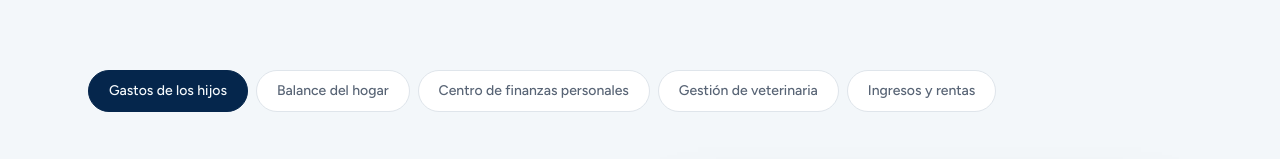
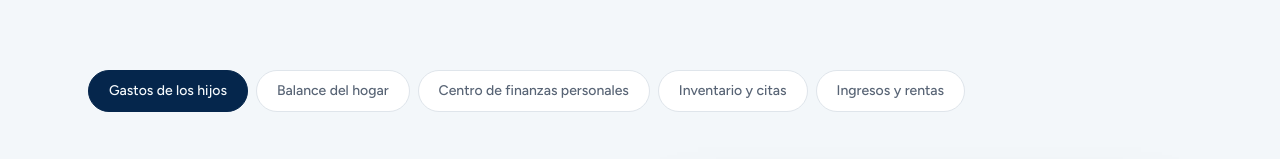
Before and after one commit to MariaCenteno/bfl-portafolio, a React (Vite) app: page / in a window 1280 px wide. Shown: the part 546-705 px from the top of the page. Built offline with nearby package versions, Linux system fonts and the light colour scheme; a web font is replaced by a local one.

Commit message:
Veterinaria pasa a caso genérico: Inventario y citas (veterinaria como ejemplo)
Co-Authored-By: Claude Opus 5.5 <noreply@anthropic.com>
Claude-Session: https://claude.ai/code/session_01DG2WVdnumiVkyUvpicEzxe

```diff
--- a/src/App.tsx
+++ b/src/App.tsx
@@ -34,7 +34,9 @@ function LangSwitch({ lang }: { lang: Lang }) {
 }
 
 function initialTab(ids: ProjectId[]): ProjectId {
-  const h = window.location.hash.slice(1) as ProjectId;
+  // Old link #veterinaria now points to the generic business tab.
+  const raw = window.location.hash.slice(1);
+  const h = (raw === "veterinaria" ? "negocio" : raw) as ProjectId;
   return ids.includes(h) ? h : ids[0];
 }
 
--- a/src/Mockups.tsx
+++ b/src/Mockups.tsx
@@ -234,9 +234,12 @@ function Vet({ lang }: P) {
           ["Flea shampoo", "HIG-0008", "L-310 · Jan 28", "15"],
         ];
   return (
-    <Frame url={t("veterinaria.app/inventario", "vetclinic.app/inventory")}>
+    <Frame url={t("mi-negocio.app/inventario", "my-business.app/inventory")}>
+      <p className="mb-3 inline-flex items-center gap-1.5 rounded-full border border-secondary/40 bg-accent px-2.5 py-1 text-[10px] font-medium text-accent-foreground">
+        {t("Ejemplo: veterinaria", "Example: vet clinic")}
+      </p>
       <Pills
-        items={lang === "es" ? ["Hoy", "Inventario", "Venta", "Clínica", "Reportes"] : ["Today", "Inventory", "Sale", "Clinic", "Reports"]}
+        items={lang === "es" ? ["Hoy", "Inventario", "Ventas", "Citas", "Reportes"] : ["Today", "Inventory", "Sales", "Appointments", "Reports"]}
         active={1}
       />
       <div className="mb-3 rounded-xl border border-destructive/30 bg-destructive/5 p-3 text-xs text-primary">
@@ -300,6 +303,6 @@ export const mockups: Record<ProjectId, (p: P) => ReactNode> = {
   hijos: Kids,
   hogar: Home,
   personal: PersonalHub,
-  veterinaria: Vet,
+  negocio: Vet,
   rentas: Rentals,
 };
--- a/src/content.ts
+++ b/src/content.ts
@@ -1,5 +1,5 @@
 export type Lang = "es" | "en";
-export type ProjectId = "hijos" | "hogar" | "personal" | "veterinaria" | "rentas";
+export type ProjectId = "hijos" | "hogar" | "personal" | "negocio" | "rentas";
 
 export const CONTACT_EMAIL = "info@blueflab.co";
 export const MAIN_SITE = { es: "https://blueflab.co", en: "https://blueflab.co/en" };
@@ -101,20 +101,20 @@ export const content: Record<Lang, Content> = {
         stack: ["TanStack Start", "Supabase", "IA", "Recharts"],
       },
       {
-        id: "veterinaria",
-        name: "Gestión de veterinaria",
+        id: "negocio",
+        name: "Inventario y citas",
         kind: "Negocio",
-        tagline: "Inventario, ventas y clínica de una veterinaria.",
+        tagline: "Inventario, ventas y citas de un negocio, en un solo lugar.",
         problem:
-          "Una veterinaria manejaba su inventario en hojas de cálculo. No sabía qué productos se vencían ni cuánto ganaba por cada venta.",
+          "Muchos negocios pequeños llevan inventario y citas en hojas de cálculo. No saben qué productos se vencen ni cuánto ganan en cada venta.",
         solution:
-          "Un sistema que controla stock por lote, registra ventas y guarda la historia clínica de cada mascota.",
+          "Un sistema que controla el stock, registra ventas y guarda el historial de cada cliente. Sirve para tiendas, consultorios, salones o veterinarias.",
         features: [
           "Inventario por lote con fecha de vencimiento",
-          "SKU automático, sin que el equipo lo piense",
+          "SKU automático, sin trabajo extra para el equipo",
           "Ventas de varios productos en un solo paso",
-          "Mascotas, vacunas, cirugías y fórmulas",
-          "Reportes de rentabilidad (solo para la dueña)",
+          "Clientes, citas e historial de servicios",
+          "Reportes de rentabilidad (solo para el dueño)",
           "Carga masiva de productos desde CSV",
         ],
         stack: ["TanStack Start", "Supabase", "PostgreSQL"],
@@ -213,18 +213,19 @@ export const content: Record<Lang, Content> = {
         stack: ["TanStack Start", "Supabase", "AI", "Recharts"],
       },
       {
-        id: "veterinaria",
-        name: "Vet Clinic Manager",
+        id: "negocio",
+        name: "Inventory & Appointments",
         kind: "Business",
-        tagline: "Inventory, sales and clinic for a vet shop.",
+        tagline: "Inventory, sales and appointments for a business, in one place.",
         problem:
-          "A vet clinic ran its inventory on spreadsheets. It didn't know which products were expiring or how much it made on each sale.",
-        solution: "A system that tracks stock by batch, records sales and keeps each pet's medical history.",
+          "Many small businesses track inventory and appointments in spreadsheets. They don't know which products are expiring or how much they make on each sale.",
+        solution:
+          "A system that tracks stock, records sales and keeps each client's history. It works for shops, clinics, salons or vet offices.",
         features: [
           "Inventory by batch with expiry dates",
           "Automatic SKUs, no extra work for the team",
           "Multi-product sales in one step",
-          "Pets, vaccines, surgeries and prescriptions",
+          "Clients, appointments and service history",
           "Profit reports (owner only)",
           "Bulk product upload from CSV",
         ],
```
Also changed, not shown: 1 other file (tests, documents, lock files or other folders).
